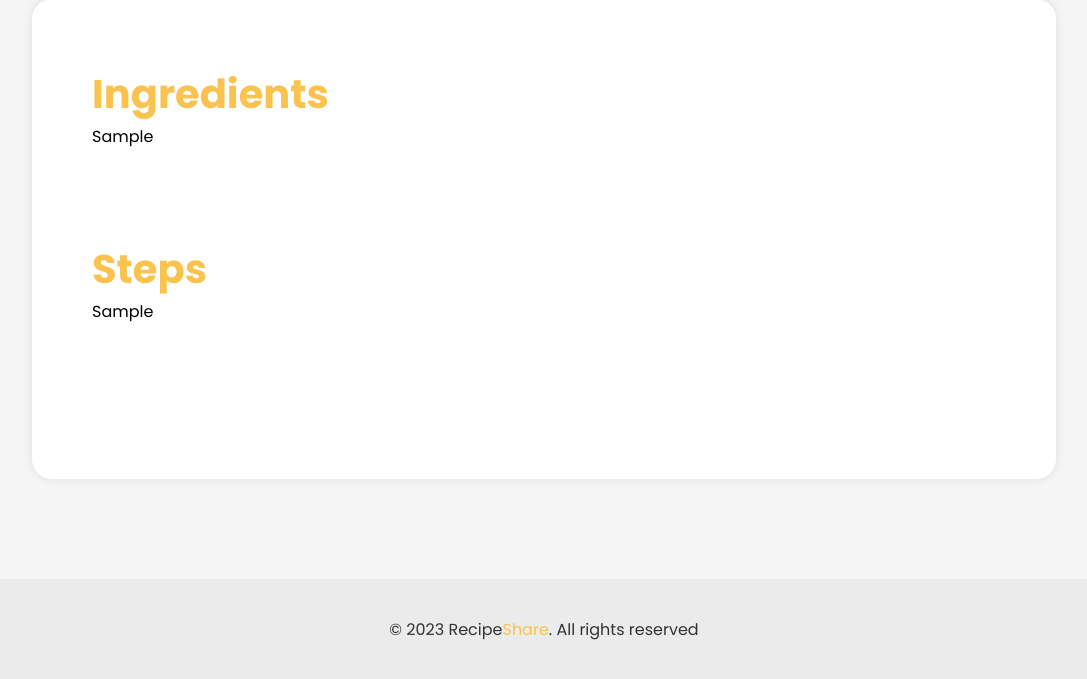
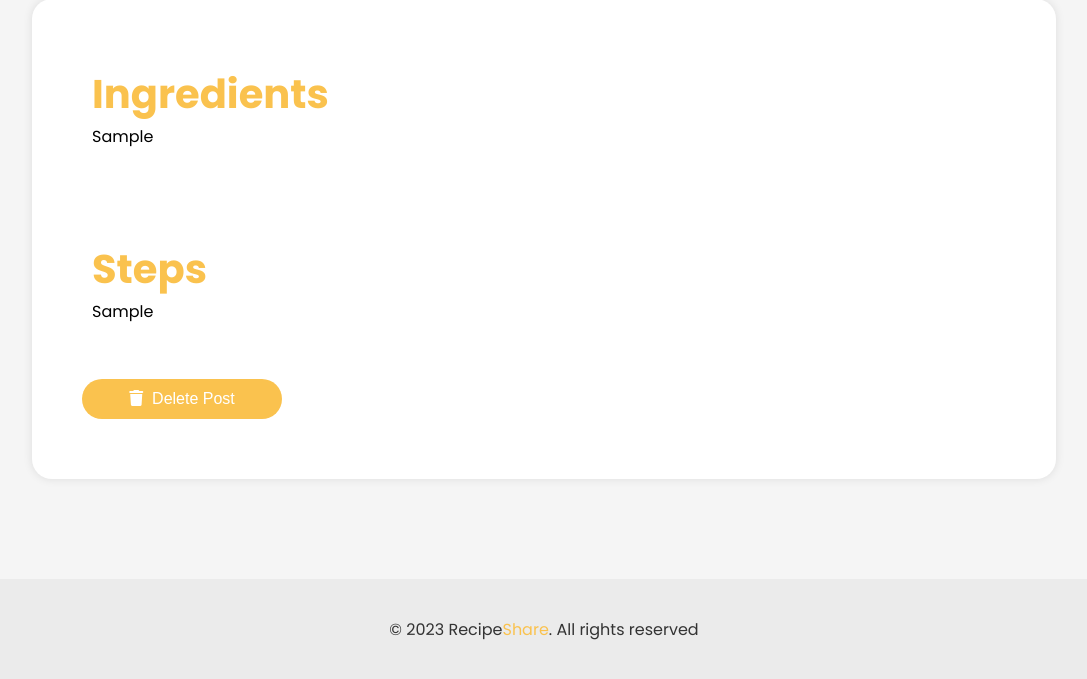
Before and after one commit to sandeepruttala/recipe-share, a Django app: page /post_details/1 in a window 1280 px wide. Shown: the part 591-1270 px from the top of the page, without its empty margins (96-1183 px from the left). Run offline with Django 4.2, Linux system fonts and the light colour scheme; a user stored in the database is signed in; tables that the repository leaves empty hold one stand-in row (values such as "Sample post"); grey boxes marked "Sample" are stand-in pictures.

Commit message:
added delete post button

```diff
--- a/main/templates/post_details.html
+++ b/main/templates/post_details.html
@@ -338,6 +338,19 @@
             backdrop-filter: blur(5px);
             z-index: 999;
         }
+        .delete button{
+            width: 200px;
+            height: 40px;
+            border: none;
+            border-radius: 20px;
+            background-color: #fac24e;
+            color: #fff;
+            font-weight: 500;
+            font-size: 1rem;
+            margin: 5px 0;
+            margin-left: 40px;
+            cursor: pointer;
+        }
     </style>
 </head>
 
@@ -407,6 +420,9 @@
         <div class="steps">
             <h1  style="font-size: 2.5rem; color: #fac24e;">Steps</h1>
             <p>{{ post.steps | linebreaks }}</p>
+        </div>
+        <div class="delete">
+            <button class="delete-button" onclick="delete_post()"><i class="fa-solid fa-trash"></i>&nbsp;&nbsp;Delete Post</button> <br />
         </div>
     </div>
     <footer>
@@ -524,7 +540,20 @@
                         }
                     });
         }
-
+        function delete_post()
+        {
+            let rid = "{{post.id}}";
+            console.log(rid);
+            fetch(`/delete_post/?rid=${rid}`)
+            .then(response => response.json())
+                    .then(data => {
+                        console.log(data);
+                        if(data.status == 200){
+                            alert("Post Deleted");
+                            window.location.href = "{% url 'profile_page' %}";
+                        }
+                    });
+        }
         let uid = "{{user.id}}";
         let rid = "{{post.id}}";
         console.log(uid);
@@ -553,6 +582,9 @@
                         shop.innerHTML = `<i class="fa-solid fa-cart-shopping"></i>&nbsp;&nbsp;Added`;
                     }
                 });
-
+        let delete_button = document.querySelector('.delete-button');
+        if (uid != "{{post.user.id}}"){
+            delete_button.style.display = "none";
+        }
     </script>
 </body>
--- a/main/urls.py
+++ b/main/urls.py
@@ -26,4 +26,5 @@ urlpatterns = [
     path('get_shop/',views.get_shop,name='get_shop' ),
     path('add_to_meal_planner/',views.add_to_meal_planner,name='add_to_meal_planner' ),
     path('planner_data/',views.planner_data,name='planner_data' ),
+    path('delete_post/',views.delete_post,name='delete_post' ),
 ]
--- a/main/views.py
+++ b/main/views.py
@@ -329,3 +329,13 @@ def planner_data(request):
                     })
         print(data)
         return JsonResponse({'data':data})
+
+def delete_post(request):
+    if request.method == 'GET':
+        recipe = request.GET.get('rid','')
+        print(recipe)
+        try:
+            UserPost.objects.filter(id = recipe).delete()
+            return JsonResponse({'status':200})
+        except:
+            return JsonResponse({'status':400})
```
